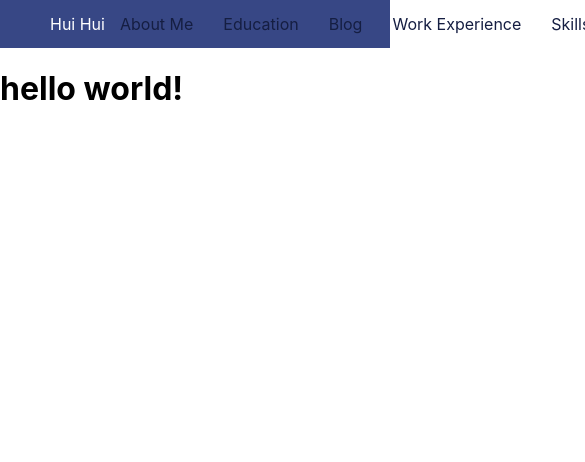
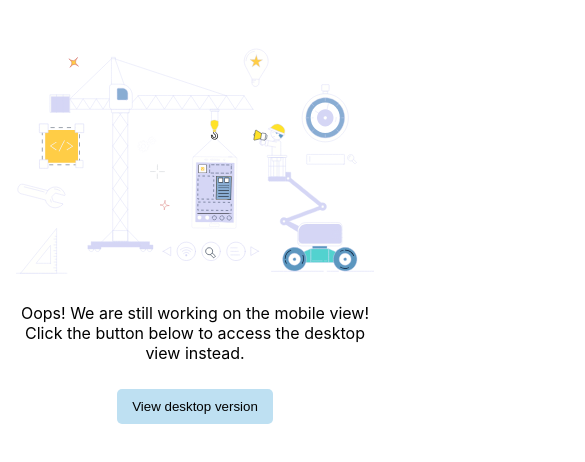
Before and after one commit to hui444/personal-website, a Next.js app: page / in a window 390 px wide. Shown: the top 462 px of the page, 585 px wide, since content can reach past the window. Built offline with nearby package versions, Linux system fonts and the light colour scheme.

Commit message:
feat: add nav bar
- add nav bar with functionality
- add construction overlay for smaller screen
- add useMediaQuery hook

```diff
--- /dev/null
+++ b/common/constants.ts
@@ -0,0 +1,3 @@
+export const NAV_HEIGHT = '3rem'
+
+export const BREAKPOINT = 768
--- a/components/Layout/index.tsx
+++ b/components/Layout/index.tsx
@@ -1,13 +1,19 @@
 import { ReactNode } from 'react'
 
+import useMediaQuery from 'hooks/useMediaQuery'
+import { BREAKPOINT } from 'common/constants'
 import Nav from 'components/Nav'
 
+import { MainContainer, StyledMain } from './styles'
+
 const Layout = ({ children }: { children: ReactNode }) => {
+  const isBreakpoint = useMediaQuery(BREAKPOINT)
+
   return (
-    <>
+    <MainContainer isBreakpoint={isBreakpoint}>
       <Nav />
-      <main>{children}</main>
-    </>
+      <StyledMain>{children}</StyledMain>
+    </MainContainer>
   )
 }
 
--- /dev/null
+++ b/components/Layout/styles.ts
@@ -0,0 +1,13 @@
+import styled from 'styled-components'
+import { BREAKPOINT, NAV_HEIGHT } from 'common/constants'
+
+export const MainContainer = styled.div<{ isBreakpoint: boolean }>`
+  width: ${(props) => (props.isBreakpoint ? `${BREAKPOINT}px` : '100vw')};
+  height: 100%;
+  min-height: 100vh;
+  position: relative;
+`
+
+export const StyledMain = styled.main`
+  padding-top: ${NAV_HEIGHT};
+`
--- a/components/Nav/styles.ts
+++ b/components/Nav/styles.ts
@@ -1,13 +1,18 @@
 import styled from 'styled-components'
+import { NAV_HEIGHT } from 'common/constants'
 
 export const StyledNav = styled.nav`
-  width: 100vw;
-  height: 3rem;
+  width: 100%;
+  height: ${NAV_HEIGHT};
   background: ${(props) => props.theme.colors.blue[300]};
   padding: 5px 50px;
   display: flex;
   align-items: center;
   justify-content: space-between;
+  position: absolute;
+  left: 0;
+  top: 0;
+  z-index: 300;
 `
 
 export const StyledUl = styled.ul`
--- a/components/construction/index.tsx
+++ b/components/construction/index.tsx
@@ -1,12 +1,16 @@
-import { useState } from 'react'
+import { Dispatch, SetStateAction } from 'react'
 import Lottie from 'react-lottie'
 
 import constructionAnimationData from 'public/lotties/website-under-construction.json'
 import { ConstructionText, MainContainer, StyledButton } from './styles'
 
-const Construction = () => {
-  const [isVisible, setIsVisible] = useState<boolean>(true)
-
+const Construction = ({
+  isVisible,
+  setIsVisible,
+}: {
+  isVisible: boolean
+  setIsVisible: Dispatch<SetStateAction<boolean>>
+}) => {
   const options = {
     loop: true,
     animationData: constructionAnimationData,
--- /dev/null
+++ b/hooks/useMediaQuery.ts
@@ -0,0 +1,29 @@
+import { useState, useCallback, useEffect } from 'react'
+
+const useMediaQuery = (width: number) => {
+  const [targetReached, setTargetReached] = useState(false)
+
+  const updateTarget = useCallback((e: MediaQueryListEvent) => {
+    if (e.matches) {
+      setTargetReached(true)
+    } else {
+      setTargetReached(false)
+    }
+  }, [])
+
+  useEffect(() => {
+    const media = window.matchMedia(`(max-width: ${width}px)`)
+    media.addEventListener('change', updateTarget)
+
+    // Check on mount (callback is not called until a change occurs)
+    if (media.matches) {
+      setTargetReached(true)
+    }
+
+    return () => media.removeEventListener('change', updateTarget)
+  }, [updateTarget, width])
+
+  return targetReached
+}
+
+export default useMediaQuery
--- a/pages/_app.tsx
+++ b/pages/_app.tsx
@@ -1,18 +1,33 @@
 import type { AppProps } from 'next/app'
 import { ThemeProvider } from 'styled-components'
+import { useEffect, useState } from 'react'
 
 import { GlobalStyle } from '@styles/global'
 import theme from '@styles/theme'
 import Layout from 'components/Layout'
+import useMediaQuery from 'hooks/useMediaQuery'
+import Construction from 'components/Construction'
+import { BREAKPOINT } from 'common/constants'
 
 function MyApp({ Component, pageProps }: AppProps) {
+  const [isVisible, setIsVisible] = useState<boolean>(true)
+  const isBreakpoint = useMediaQuery(BREAKPOINT)
+
+  useEffect(() => {
+    console.log(isVisible, isVisible && isBreakpoint)
+  }, [isBreakpoint, isVisible])
+
   return (
     <>
       <GlobalStyle />
       <ThemeProvider theme={theme}>
-        <Layout>
-          <Component {...pageProps} />
-        </Layout>
+        {isVisible && isBreakpoint ? (
+          <Construction isVisible={isVisible} setIsVisible={setIsVisible} />
+        ) : (
+          <Layout>
+            <Component {...pageProps} />
+          </Layout>
+        )}
       </ThemeProvider>
     </>
   )
```
